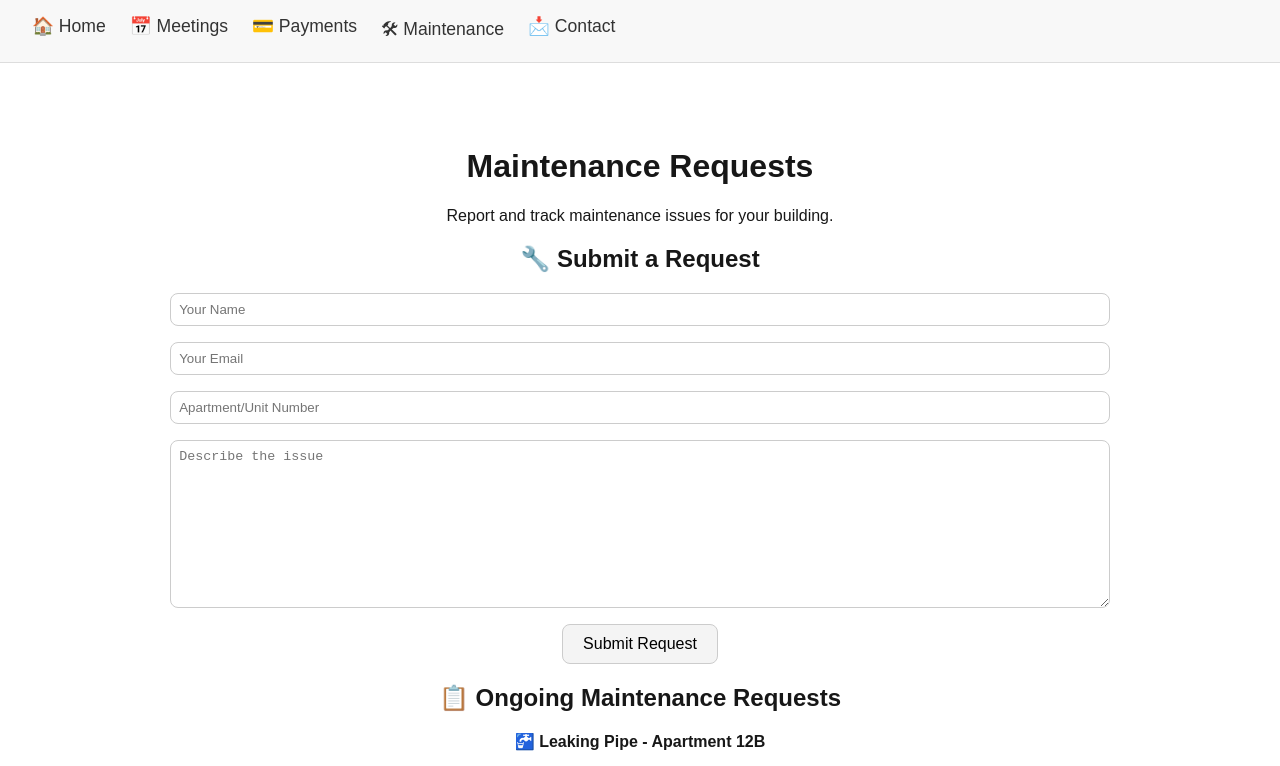
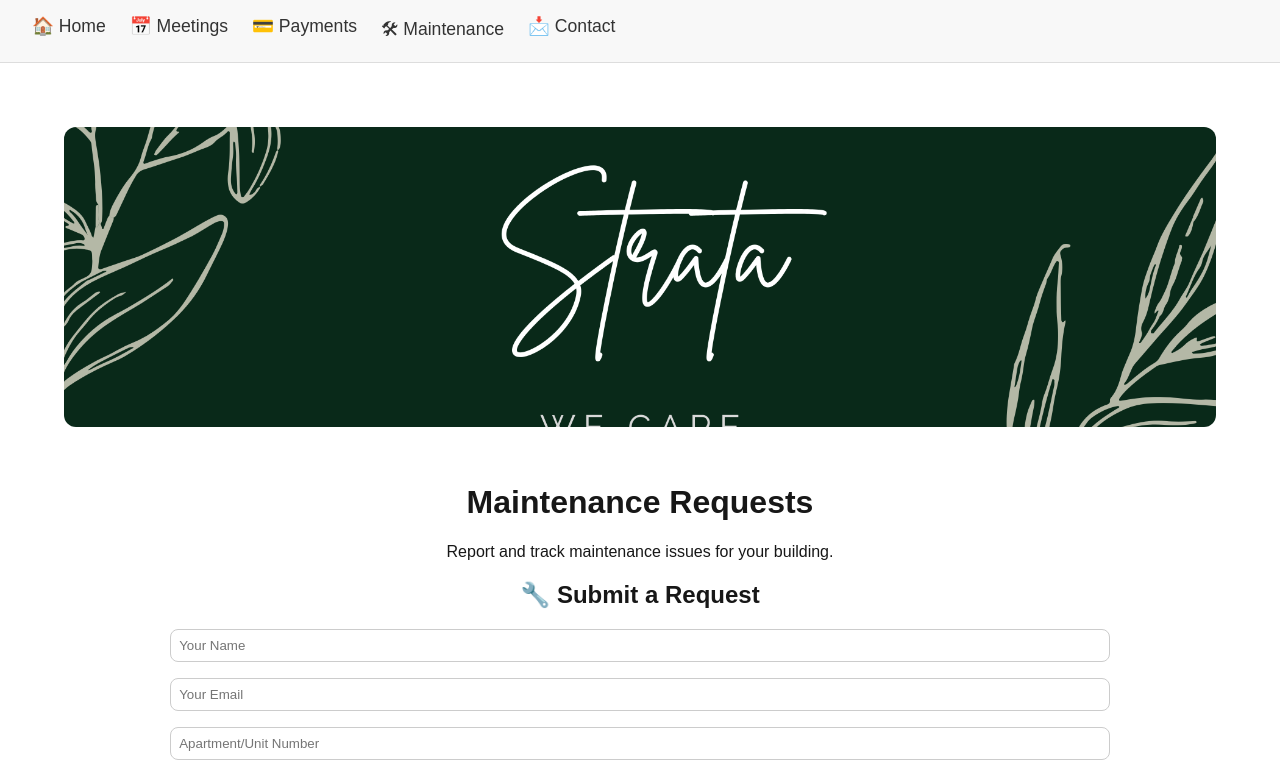
Before and after one commit to ShreyaMahesh120906/stratamanagement, a Next.js app: page /maintenance in a window 1280 px wide. Shown: the top 766 px of the page. Built offline with nearby package versions, Linux system fonts and the light colour scheme.

Commit message:
Update page.tsx

```diff
--- a/app/maintenance/page.tsx
+++ b/app/maintenance/page.tsx
@@ -12,11 +12,13 @@ export default function Maintenance() {
 
   const handleSubmit = (e: React.FormEvent) => {
     e.preventDefault();
-    console.log(formData); // Log the form data for now
+    console.log(formData);
     // Add logic to send form data to the server or API
   };
 
-  const handleChange = (e: React.ChangeEvent<HTMLInputElement | HTMLTextAreaElement>) => {
+  const handleChange = (
+    e: React.ChangeEvent<HTMLInputElement | HTMLTextAreaElement>
+  ) => {
     const { name, value } = e.target;
     setFormData({
       ...formData,
@@ -26,11 +28,27 @@ export default function Maintenance() {
 
   return (
     <main style={{ padding: "2rem", textAlign: "center" }}>
+      {/* Banner Image */}
+      <img
+        src="/images/Strata.png"
+        alt="Maintenance Banner"
+        style={{
+          width: "100%",
+          maxHeight: "300px",
+          objectFit: "cover",
+          borderRadius: "12px",
+          marginBottom: "2rem",
+        }}
+      />
+
       <h1>Maintenance Requests</h1>
       <p>Report and track maintenance issues for your building.</p>
 
       <h2>🔧 Submit a Request</h2>
-      <form onSubmit={handleSubmit} style={{ display: "flex", flexDirection: "column", alignItems: "center" }}>
+      <form
+        onSubmit={handleSubmit}
+        style={{ display: "flex", flexDirection: "column", alignItems: "center" }}
+      >
         <input
           type="text"
           name="name"
```
